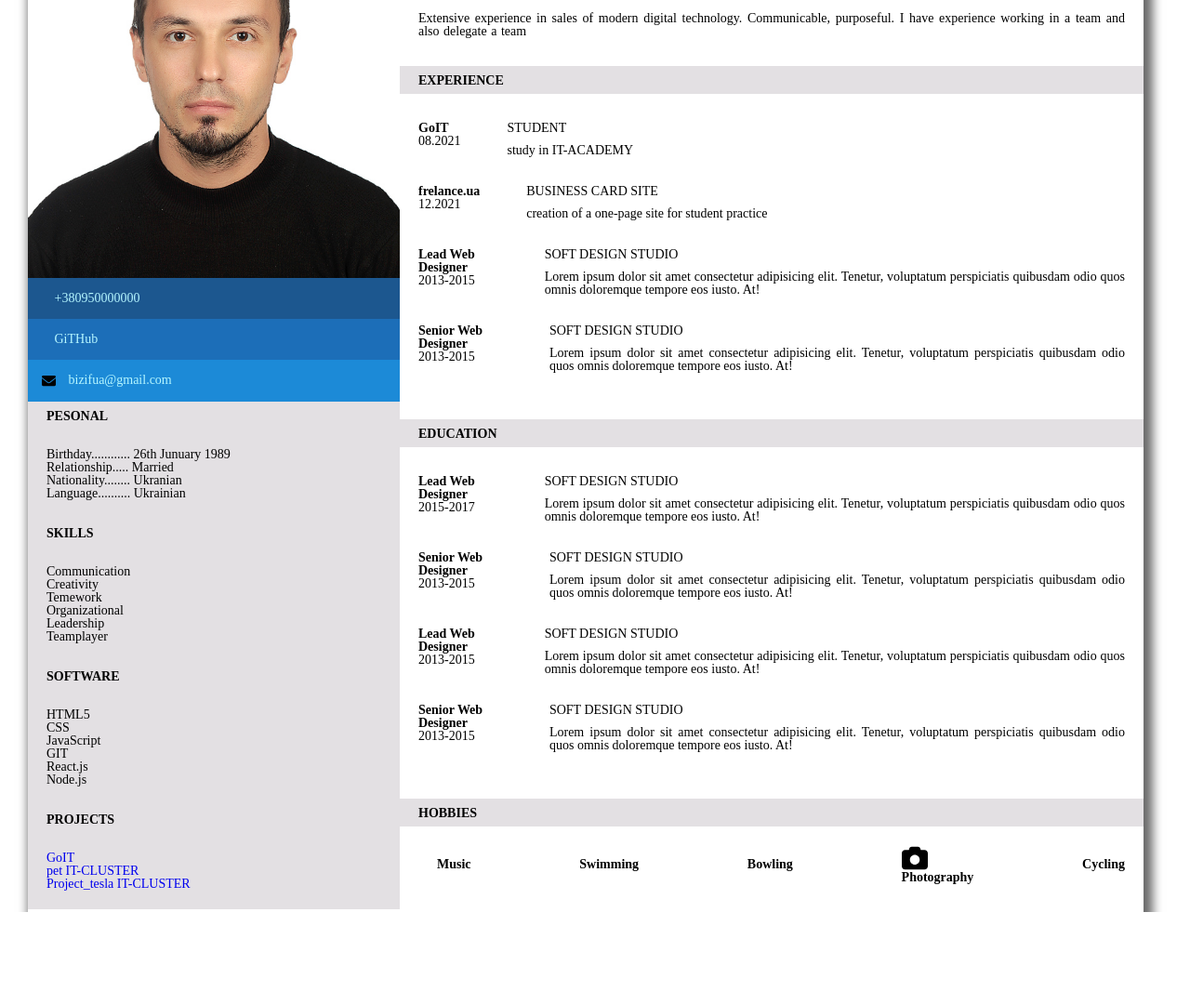
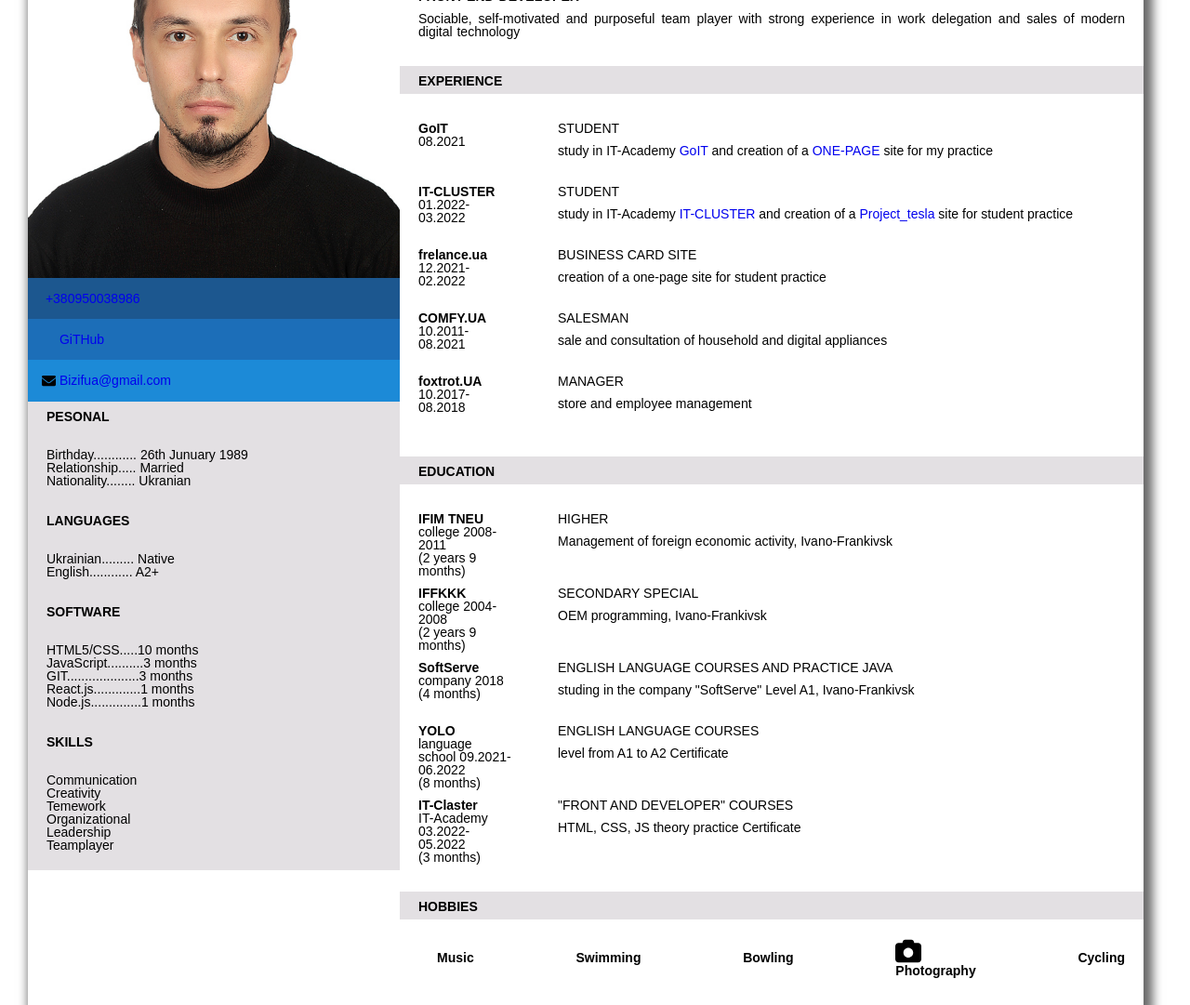
Before and after one commit to VladykoS/claster_resume2, a website: page index.html in a window 1280 px wide. Shown: the part 131-1212 px from the top of the page at 93% size. Before the commit the page ends 1112 px from the top, so only its background shows below. Drawn offline with Linux system fonts and the light colour scheme.

Commit message:
edit comment

```diff
--- a/index.html
+++ b/index.html
@@ -10,27 +10,27 @@
 </head>
 
 <body>
-   <!-- обгортка -->
+   <!-- wrapper -->
    <div class="wrapper">
       <!--  -->
-      <!-- меню -->
+      <!-- menu -->
       <main class="main-content">
-         <!-- обгортка header -->
+         <!-- wrapper header -->
          <section class="wrap-header">
             <article>
                <h1>Serhii Vladyko</h1>
                <h2>Front-End Developer</h2>
-               <p>Extensive experience in sales of modern digital technology. Communicable, purposeful. I have experience working in a
-               team and also delegate a team</p>
+               <p>Sociable, self-motivated and purposeful team player with strong experience in work delegation and sales of modern
+               digital technology</p>
             </article>
          </section>
          <!--  -->
          <div class="title-main">
             <h2>Experience</h2>
          </div>
-         <!-- досвід -->
+         <!-- Experience -->
          <section class="wrap-content">
-            <!--  -->
+            <!-- GoIT -->
             <article class="wrap-main-info">
                <div class="date-info">
                   <span><b>GoIT</b> </span><br>
@@ -38,106 +38,128 @@
                </div>
                <div class="main-info">
                   <h3>student</h3>
-                  <p>study in IT-ACADEMY</p>
+                  <p>study in  IT-Academy <span><a href="https://goit.ua/">GoIT</a></span> and creation of a <span><a href="https://vladykos.github.io/resume/">ONE-PAGE</a></span>  site for my practice</p>
                </div>
             </article>
-            <!--  -->
+            <!-- IT-CLUSTER -->
+            <article class="wrap-main-info">
+               <div class="date-info">
+                  <span><b>IT-CLUSTER</b></span><br>
+                  <span>01.2022-03.2022</span>
+               </div>
+               <div class="main-info">
+                  <h3>STUDENT</h3>
+                  <p>study in IT-Academy <span><a href="https://it-cluster.if.ua/">IT-CLUSTER</a></span>  and creation of a <span><a href="https://vladykos.github.io/Progect_tesla/">Project_tesla</a></span>  site for student practice</p>
+               </div>
+            </article>
+            <!-- frelance.ua -->
             <article class="wrap-main-info">
                <div class="date-info">
                   <span><b>frelance.ua</b></span><br>
-                  <span>12.2021</span>
+                  <span>12.2021-02.2022</span>
                </div>
                <div class="main-info">
                   <h3>business card site</h3>
                   <p>creation of a one-page site for student practice</p>
                </div>
             </article>
-            <!--  -->
             <article class="wrap-main-info">
                <div class="date-info">
-                  <span><b>Lead Web Designer</b> </span><br>
-                  <span>2013-2015</span>
+                  <span><b>COMFY.UA</b></span><br>
+                  <span>10.2011-08.2021</span>
                </div>
                <div class="main-info">
-                  <h3>soft design studio</h3>
-                  <p>Lorem ipsum dolor sit amet consectetur adipisicing elit. Tenetur, voluptatum perspiciatis quibusdam
-                     odio quos omnis
-                     doloremque tempore eos iusto. At!</p>
+                  <h3>salesman</h3>
+                  <p>sale and consultation of household and digital appliances</p>
                </div>
             </article>
-            <!--  -->
             <article class="wrap-main-info">
                <div class="date-info">
-                  <span><b>Senior Web Designer</b></span><br>
-                  <span>2013-2015</span>
+                  <span><b>foxtrot.UA</b></span><br>
+                  <span>10.2017-08.2018</span>
                </div>
                <div class="main-info">
-                  <h3>soft design studio</h3>
-                  <p>Lorem ipsum dolor sit amet consectetur adipisicing elit. Tenetur, voluptatum perspiciatis quibusdam
-                     odio quos omnis
-                     doloremque tempore eos iusto. At!</p>
+                  <h3>manager</h3>
+                  <p>store and employee management</p>
                </div>
             </article>
+
          </section>
 
          <!-- title-main -->
          <div class="title-main">
             <h2>Education</h2>
          </div>
-         <!-- освіта -->
+         <!-- education -->
          <section class="wrap-content">
             <!--  -->
             <article class="wrap-main-info">
                <div class="date-info">
-                  <span><b>Lead Web Designer</b> </span><br>
-                  <span>2015-2017</span>
+                  <span><b>IFIM TNEU</b> </span><br>
+                  <span>college</span>
+                  <span>2008-2011</span>
+                  <br>
+                  <span>(2 years 9 months)</span>
                </div>
                <div class="main-info">
-                  <h3>soft design studio</h3>
-                  <p>Lorem ipsum dolor sit amet consectetur adipisicing elit. Tenetur, voluptatum perspiciatis quibusdam
-                     odio quos omnis
-                     doloremque tempore eos iusto. At!</p>
+                  <h3>Higher</h3>
+                  <p>Management of foreign economic activity, Ivano-Frankivsk</p>
                </div>
             </article>
             <!--  -->
             <article class="wrap-main-info">
                <div class="date-info">
-                  <span><b>Senior Web Designer</b></span><br>
-                  <span>2013-2015</span>
+                  <span><b>IFFKKK</b></span><br>
+                  <span>college</span>
+                  <span>2004-2008</span><br>
+                  <span>(2 years 9 months)</span>
                </div>
                <div class="main-info">
-                  <h3>soft design studio</h3>
-                  <p>Lorem ipsum dolor sit amet consectetur adipisicing elit. Tenetur, voluptatum perspiciatis quibusdam
-                     odio quos omnis
-                     doloremque tempore eos iusto. At!</p>
+                  <h3>Secondary special</h3>
+                  <p>OEM programming, Ivano-Frankivsk</p>
                </div>
             </article>
-            <!--  -->
+            <!-- courses -->
             <article class="wrap-main-info">
                <div class="date-info">
-                  <span><b>Lead Web Designer</b> </span><br>
-                  <span>2013-2015</span>
+                  <span><b>SoftServe</b></span><br>
+                  <span>company</span>
+                  <span>2018</span><br>
+                  <span>(4 months)</span>
                </div>
                <div class="main-info">
-                  <h3>soft design studio</h3>
-                  <p>Lorem ipsum dolor sit amet consectetur adipisicing elit. Tenetur, voluptatum perspiciatis quibusdam
-                     odio quos omnis
-                     doloremque tempore eos iusto. At!</p>
+                  <h3>English language courses and practice JAVA</h3>
+                  <p>studing in the company "SoftServe" Level A1, Ivano-Frankivsk</p>
                </div>
             </article>
-            <!--  -->
             <article class="wrap-main-info">
                <div class="date-info">
-                  <span><b>Senior Web Designer</b></span><br>
-                  <span>2013-2015</span>
+                  <span><b>YOLO</b></span><br>
+                  <span>language school</span>
+                  <span>09.2021-06.2022</span><br>
+                  <span>(8 months)</span>
                </div>
                <div class="main-info">
-                  <h3>soft design studio</h3>
-                  <p>Lorem ipsum dolor sit amet consectetur adipisicing elit. Tenetur, voluptatum perspiciatis quibusdam
-                     odio quos omnis
-                     doloremque tempore eos iusto. At!</p>
+                  <h3>English language courses</h3>
+                  <p>level from A1 to A2 Certificate</p>
                </div>
             </article>
+            <!-- courses -->
+            <article class="wrap-main-info">
+               <div class="date-info">
+                  <span><b>IT-Claster</b></span><br>
+                  <span>IT-Academy</span>
+                  <span>03.2022-05.2022</span><br>
+                  <span>(3 months)</span>
+               </div>
+               <div class="main-info">
+                  <h3>"Front and developer" courses</h3>
+                  <p>HTML, CSS, JS theory practice Certificate</p>
+               </div>
+            </article>
+            <!-- courses -->
+
+
          </section>
          <!--  -->
          <div class="title-main">
@@ -207,21 +229,22 @@
                </div>
                <div class="tel">
                   <img class="icon" src="img/icon/square-phone-solid.svg" alt="">
-                  <span>+380950000000</span>
+                  <a class="contact-text" href="tel:+380950038986">+380950038986</a>
                </div>
                <div class="tel">
                   <img class="icon" src="img/icon/internet-explorer-brands.svg" alt="">
-                  <span><a href="https://github.com/VladykoS"></a>GiTHub</span>
+                  <span><a href="https://github.com/VladykoS">GiTHub</a></span>
                </div>
                <div class="tel">
                   <img class="icon" src="img/icon/envelope-solid.svg" alt="">
-                  <span>bizifua@gmail.com</span>
+                  <a href="mailto:Bizifua@mail.com" class="contact-link">Bizifua@gmail.com</a>
                </div>
             </article>
          </section>
-         <!-- Інформація -->
+         <!-- information -->
          <section class="wrap-sidebar">
             <article>
+               <!-- personal -->
                <div class="title-main">
                   <h2>Pesonal</h2>
                </div>
@@ -232,17 +255,39 @@
                   </div>
                   <div class="text-aside-info">
                      <span>Relationship..... </span>
-                     <span>  Married</span>
+                     <span> Married</span>
                   </div>
                   <div class="text-aside-info">
                      <span>Nationality........</span>
                      <span>Ukranian</span>
                   </div>
-                  <div  class="text-aside-info">
-                     <span>Language..........</span>
-                     <span>Ukrainian</span>
+               </div>
+               <!-- languages -->
+               <div class="title-main">
+                  <h2>Languages</h2>
+               </div>
+               <div class="wrap-languages-info">
+                  <div>
+                     <span>Ukrainian.........</span>
+                     <span>Native</span>
+                  </div>
+                  <div class="text-aside-info">
+                     <span>English............ </span>
+                     <span> A2+</span>
                   </div>
                </div>
+               <!-- software -->
+               <div class="title-main">
+                  <h2>Software</h2>
+               </div>
+               <div class="wrap-software-info">
+                  <span>HTML5/CSS.....10 months</span>
+                  <span>JavaScript..........3 months</span>
+                  <span>GIT....................3 months</span>
+                  <span>React.js.............1 months</span>
+                  <span>Node.js..............1 months</span>
+               </div>
+               <!-- skills -->
                <div class="title-main">
                   <h2>Skills</h2>
                </div>
@@ -254,26 +299,7 @@
                   <span>Leadership</span>
                   <span>Teamplayer</span>
                </div>
-               <div class="title-main">
-                  <h2>Software</h2>
-               </div>
-               <div class="wrap-skills-info">
-                  <span>HTML5</span>
-                  <span>CSS</span>
-                  <span>JavaScript</span>
-                  <span>GIT</span>
-                  <span>React.js</span>
-                  <span>Node.js</span>
-               </div>
-               <div class="title-main">
-                  <h2>Projects</h2>
-               </div>
-               <div class="wrap-project-info">
-                  <a href="https://vladykos.github.io/resume/">GoIT</a>
-                  <a href="https://vladykos.github.io/claster_resume1/">pet IT-CLUSTER</a>
-                  <a href="https://vladykos.github.io/Progect_tesla/">Project_tesla IT-CLUSTER</a>
-                  <a href=""></a>
-               </div>
+
 
             </article>
          </section>
--- a/scss/style.scss
+++ b/scss/style.scss
@@ -3,6 +3,7 @@
 body {
    background-color: #ffffff;
    padding: 30px;
+   font-family: Arial, Helvetica, sans-serif;
 }
 
 .wrapper {
@@ -58,21 +59,17 @@ body {
 
 .wrap-sidebar{
    background-color: #e3e0e3;
-   .wrap-personal-info{
+   .wrap-personal-info,
+   .wrap-languages-info,
+   .wrap-software-info,
+   .wrap-skills-info,
+   .wrap-project-info
+   {
       display: flex;
       flex-direction: column;
       padding: 20px;
    }
-   .wrap-skills-info{
-      display: flex;
-      flex-direction: column;
-      padding: 20px;
-   }
-   .wrap-project-info{
-      display: flex;
-      flex-direction: column;
-      padding: 20px;
-   }
+
 }
 //
 .wrap-contact {
@@ -87,7 +84,7 @@ body {
    color: #b5f6ff;
    padding: 15px;
       span{
-         padding: 10px;
+         padding: 15px;
       }
    &:nth-child(2){
       background-color: #1c578f;
@@ -127,6 +124,7 @@ body {
 
 .date-info {
    margin-right: 50px;
+   width: 100px;
 }
 
 //
```
Also changed, not shown: css/style.css.
